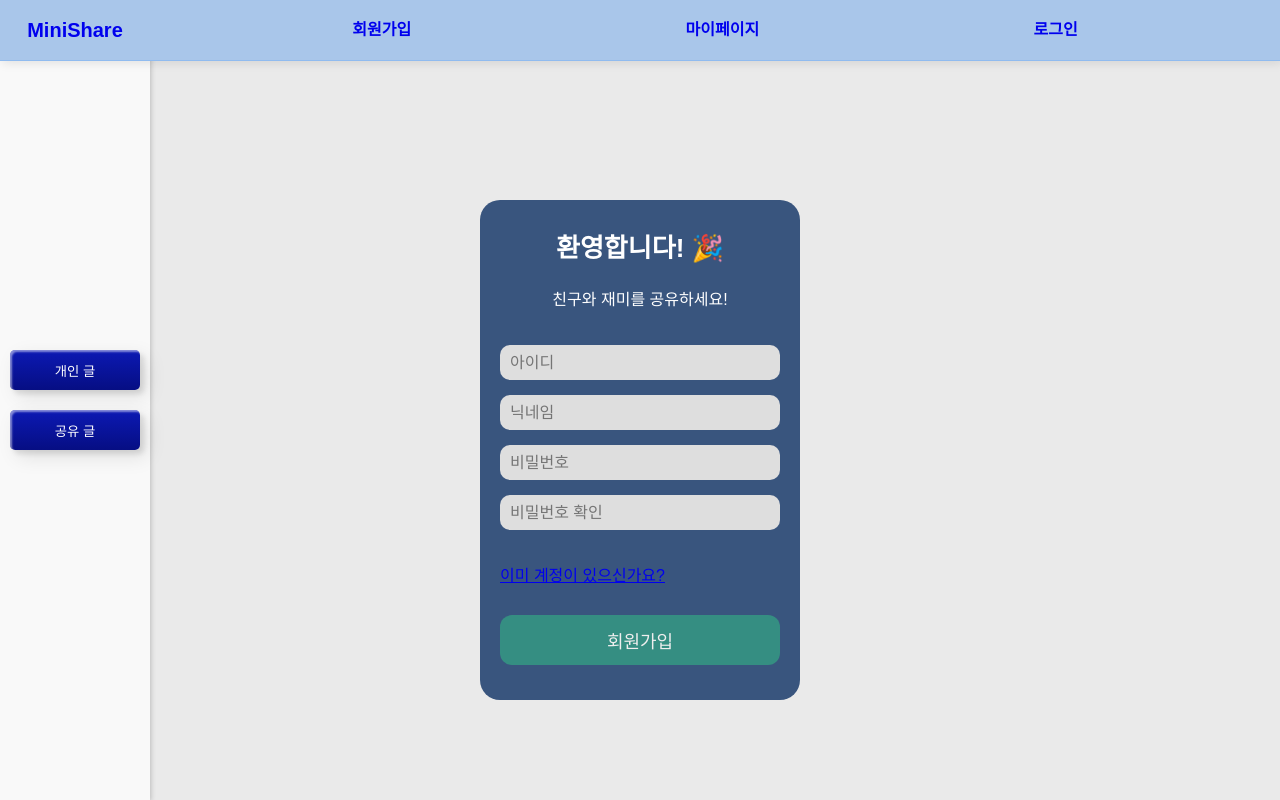
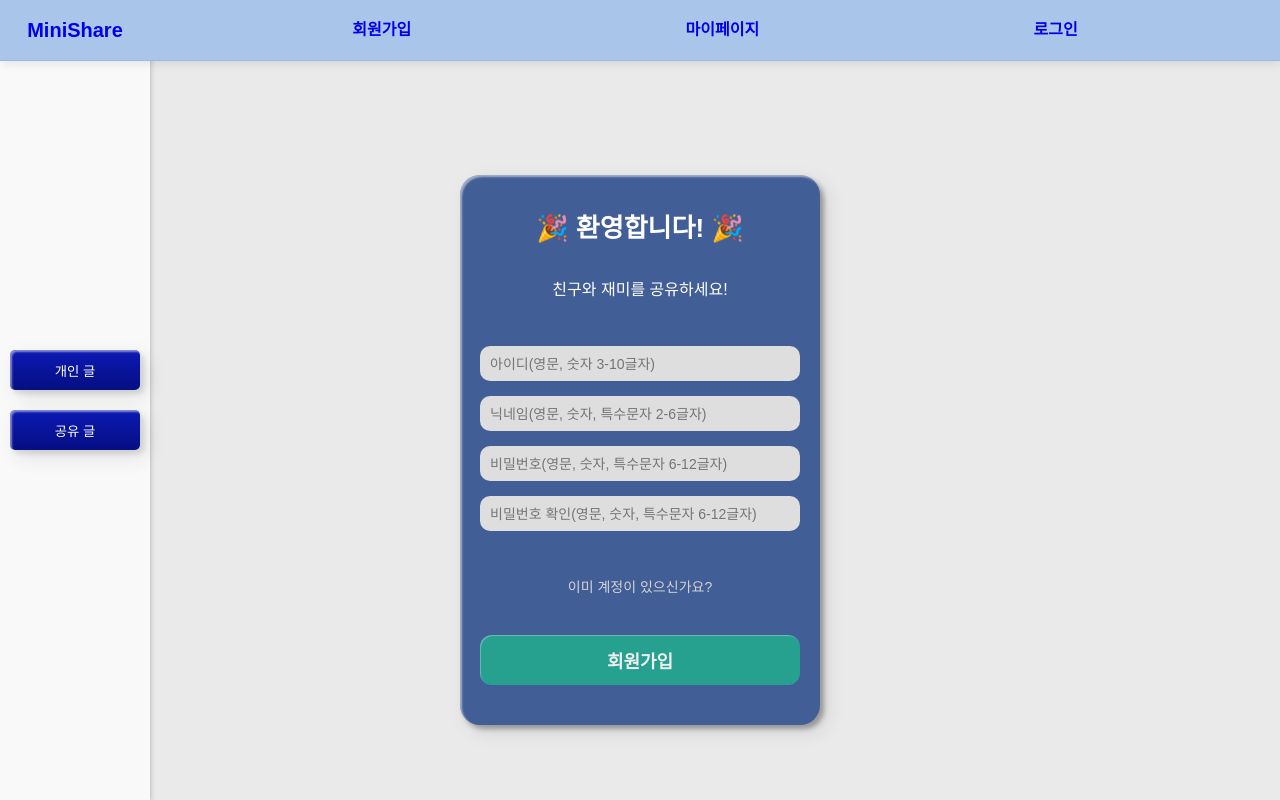
Before and after one commit to miniShare1229/front, a React (Vite) app: page /sign-up in a window 1280 px wide. Shown: the top 800 px of the page. Built offline with nearby package versions, Linux system fonts and the light colour scheme.

Commit message:
design: 회원가입 디자인 변경

```diff
--- a/src/pages/SignUp.jsx
+++ b/src/pages/SignUp.jsx
@@ -4,16 +4,17 @@ import { Link, useNavigate } from 'react-router-dom';
 import { validateId, validatePw, validateNickName, isPwSame, removeSpace } from '../validation';
 
 const StyledSignUp = styled.div`
-  background-color: #39557e;
+  background-color: #425e96;
   border-radius: 20px;
   box-sizing: border-box;
-  height: 500px;
+  height: 550px;
   padding: 20px;
-  width: 320px;
+  width: 360px;
   display: flex;
   flex-direction: column;
   justify-content: space-around;
-
+  box-shadow: inset 2px 2px 2px 0px rgba(255, 255, 255, 0.5), 7px 7px 20px 0px rgba(0, 0, 0, 0.1),
+    4px 4px 5px 0px rgba(0, 0, 0, 0.3);
   .title {
     color: #ffffff;
     font-size: 26px;
@@ -38,15 +39,26 @@ const StyledSignUp = styled.div`
       box-sizing: border-box;
       border: none;
       color: #404040;
-      font-size: 16px;
+      font-size: 14px;
       height: 35px;
       width: 100%;
       padding: 0 0 0 10px;
     }
   }
 
+  a {
+    text-align: center;
+    text-decoration: none;
+    color: #d4d4d4;
+    font-size: 14px;
+    :hover {
+      color: #80c2fc;
+      text-decoration: underline;
+    }
+  }
+
   button {
-    background-color: #358e82;
+    background-color: #26a190;
     border-radius: 12px;
     border: none;
     box-sizing: border-box;
@@ -56,10 +68,15 @@ const StyledSignUp = styled.div`
     height: 50px;
     text-align: center;
     width: 100%;
-  }
-
-  button:active {
-    background-color: #02796f;
+    font-weight: 900;
+    box-shadow: inset 1px 1px 1px 0px rgba(255, 255, 255, 0.3);
+    :hover {
+      background-color: #56b0ff;
+      color: #ffffff;
+    }
+    :active {
+      background-color: #008489;
+    }
   }
 `;
 
@@ -103,14 +120,14 @@ export default function SignUp() {
 
   return (
     <StyledSignUp>
-      <h2 className="title"> 환영합니다! 🎉 </h2>
+      <h2 className="title">🎉 환영합니다! 🎉</h2>
       <p className="sub-title">친구와 재미를 공유하세요!</p>
       <div className="input-box">
         <label>
           <input
             className="input"
             type="text"
-            placeholder="아이디"
+            placeholder="아이디(영문, 숫자 3-10글자)"
             onChange={onChange}
             value={userId}
             name="userId"
@@ -120,7 +137,7 @@ export default function SignUp() {
           <input
             className="input"
             type="text"
-            placeholder="닉네임"
+            placeholder="닉네임(영문, 숫자, 특수문자 2-6글자)"
             onChange={onChange}
             value={userNickName}
             name="userNickName"
@@ -130,7 +147,7 @@ export default function SignUp() {
           <input
             className="input"
             type="password"
-            placeholder="비밀번호"
+            placeholder="비밀번호(영문, 숫자, 특수문자 6-12글자)"
             onChange={onChange}
             value={userPw}
             name="userPw"
@@ -140,7 +157,7 @@ export default function SignUp() {
           <input
             className="input"
             type="password"
-            placeholder="비밀번호 확인"
+            placeholder="비밀번호 확인(영문, 숫자, 특수문자 6-12글자)"
             onChange={onChange}
             value={userPwChk}
             name="userPwChk"
```
